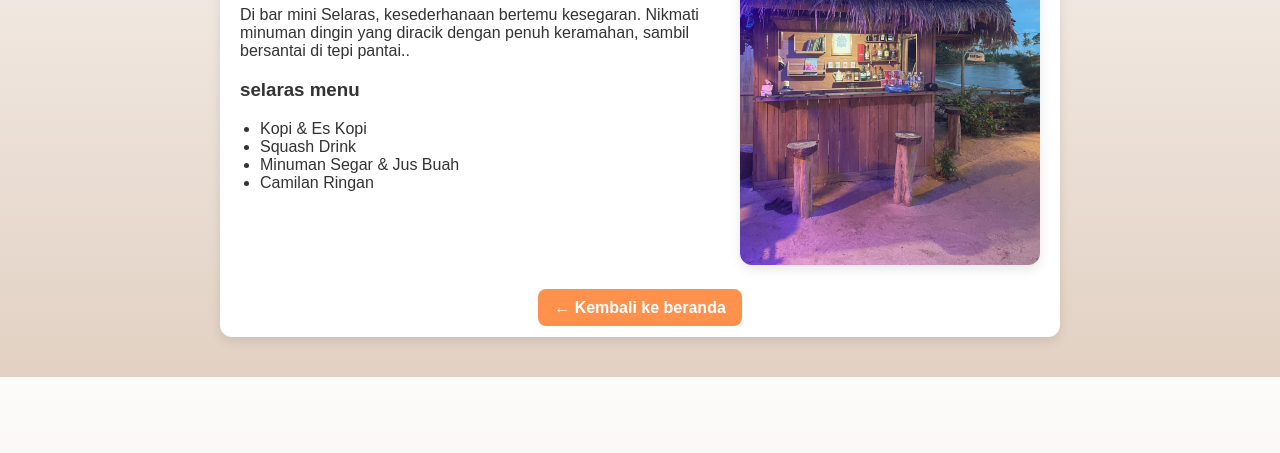
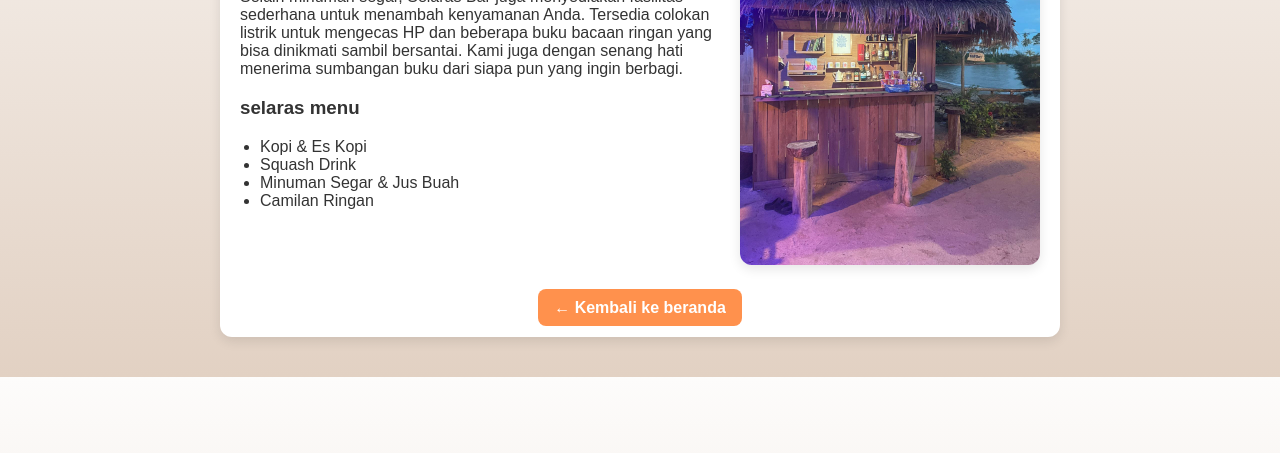
Before and after one commit to selaras11/selaras_beach, a plain HTML site: page bar.html in a window 1280 px wide. Shown: the part 347-800 px from the top of the page. Drawn offline with Linux system fonts and the light colour scheme.

Commit message:
Update bar.html

```diff
--- a/bar.html
+++ b/bar.html
@@ -84,7 +84,7 @@ header h2 {
   <div class="menu-container">
     <div class="menu-text">
       <h1>SELARAS BAR</h1>
-      <p>Di bar mini Selaras, kesederhanaan bertemu kesegaran. Nikmati minuman dingin yang diracik dengan penuh keramahan, sambil bersantai di tepi pantai..</p>
+      <p>Selain minuman segar, Selaras Bar juga menyediakan fasilitas sederhana untuk menambah kenyamanan Anda. Tersedia colokan listrik untuk mengecas HP dan beberapa buku bacaan ringan yang bisa dinikmati sambil bersantai. Kami juga dengan senang hati menerima sumbangan buku dari siapa pun yang ingin berbagi.</p>
 
       <h3>selaras menu</h3>
       <ul>
```
